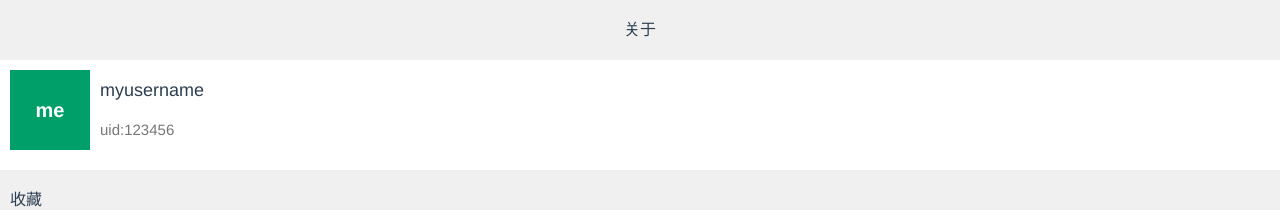
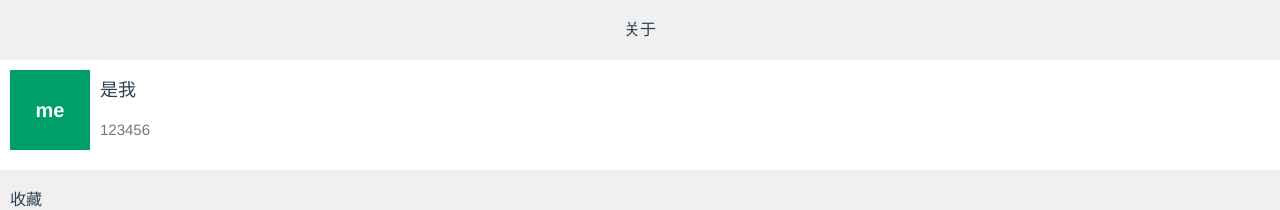
Before and after one commit to sweetgrass/VUE3test, a Vue app: page /about in a window 1280 px wide. Shown: the top 210 px of the page. Built offline with nearby package versions, Linux system fonts and the light colour scheme.

Commit message:
use kee-alive,delete teleport

```diff
--- a/src/components/SingleMessage.vue
+++ b/src/components/SingleMessage.vue
@@ -74,6 +74,7 @@ const props = defineProps({
     border-radius: 10px;
     font-size: 15px;
     line-height: 20px;
+    text-align: left;
 }
 .isMe .msgtxt{
     background: #1ec58d;
--- /dev/null
+++ b/src/components/UserCard.vue
@@ -0,0 +1,53 @@
+<template>
+    <div class="shortcut" @click='aboutme'>
+            <div class="me" ><slot></slot></div>
+            <div class="uinfo">
+                <div class="un">{{props.user.name}}</div>
+                <div class="uid">{{props.user.uid}}</div>
+            </div>
+        </div>
+</template>
+<script setup>
+import {defineProps} from 'vue';
+let props = defineProps({
+    user:Object
+})
+</script>
+<style scoped>
+.shortcut{
+    position: relative;
+    width:100%;
+    height:100px;
+    cursor:pointer;
+}
+.me{
+    position: absolute;
+    top:10px;
+    left:10px;
+    width:80px;
+    height:80px;
+    line-height: 80px;
+    background: #009f69;
+    color:white;
+    font-weight: 600;
+    font-size: 20px;
+    text-align: center;
+}
+.uinfo{
+    display: inline-block;
+    position: absolute;
+    top:10px;
+    left:100px;
+    text-align: left;
+}
+.uinfo>div{
+    line-height: 40px;
+}
+.un{
+    font-size: 18px;
+}
+.uid{
+    font-size: 15px;
+    color:#777;
+}
+</style>
--- a/src/pages/About.vue
+++ b/src/pages/About.vue
@@ -1,12 +1,6 @@
 <template>
     <div class="abtme">
-        <div class="shortcut" @click='aboutme'>
-            <div class="me" >me</div>
-            <div class="uinfo">
-                <div class="un">myusername</div>
-                <div class="uid">uid:123456</div>
-            </div>
-        </div>
+        <UserCard @click='aboutme' :user='user'>me</UserCard>
         <div class="bottomarea">
             <div class="more">
                 <div class="funcslot">收藏</div>
@@ -15,11 +9,18 @@
             </div>
             <div class="setup">设置</div>
         </div>
-        <router-view></router-view>
+
     </div>
+    <router-view></router-view>
 </template>
 <script setup>
+import {ref} from 'vue';
 import {useRouter} from 'vue-router';
+import UserCard from '../components/UserCard.vue'
+let user = ref({
+    name:'是我',
+    uid:123456
+})
 let router = useRouter();
 let aboutme = ()=>{
     router.push('/about/me');
@@ -29,41 +30,7 @@ let aboutme = ()=>{
 .abtme{
     position: relative;
 }
-.shortcut{
-    position: relative;
-    width:100%;
-    height:100px;
-    cursor:pointer;
-}
-.me{
-    position: absolute;
-    top:10px;
-    left:10px;
-    width:80px;
-    height:80px;
-    line-height: 80px;
-    background: #009f69;
-    color:white;
-    font-weight: 600;
-    font-size: 20px;
-}
-.uinfo{
-    display: inline-block;
-    position: absolute;
-    top:10px;
-    left:100px;
-    text-align: left;
-}
-.uinfo>div{
-    line-height: 40px;
-}
-.un{
-    font-size: 18px;
-}
-.uid{
-    font-size: 15px;
-    color:#777;
-}
+
 .bottomarea{
     position: relative;
 }
--- a/src/pages/AboutMe.vue
+++ b/src/pages/AboutMe.vue
@@ -1,5 +1,5 @@
 <template>
-  <teleport to="body">
+  <!-- <teleport to="body"> -->
     <div class="fullPageContainer">
       <div class='top'>
         <div class="returnto" @click='returntoabout'>返回</div>
@@ -13,7 +13,7 @@
         <div class="each">其他</div>
       </div>
     </div>
-  </teleport>
+  <!-- </teleport> -->
 </template>
 <script setup>
 import {useRouter} from 'vue-router';
@@ -48,5 +48,6 @@ let returntoabout = ()=>{
     border-bottom: 1px solid #eee;
     cursor:pointer;
     padding:0 20px;
+    text-align: left;
 }
 </style>
--- a/src/pages/FBooks.vue
+++ b/src/pages/FBooks.vue
@@ -23,6 +23,11 @@
     </div>
   </div>
 </template>
+<script>
+    export default {
+      name: 'fbooks',
+    };
+</script>
 <script setup>
 import IconBar from "../components/IconBar.vue";
 import { ref, onBeforeMount, computed } from "vue";
@@ -39,12 +44,14 @@ onBeforeMount(async () => {
     loading.value = false;
   }
 });
+let router = useRouter();
 let friendInfo = (e) => {
   let path = e.path;
   for(let i = 0;i<path.length;i++){
 
       if(path[i].className=='alc'){
           let uid = path[i].dataset.uid;
+          router.push('/friendInfo/'+uid);
       }
   }
 };
--- /dev/null
+++ b/src/pages/Friend.vue
@@ -0,0 +1,26 @@
+<template>
+  <!-- <teleport to='body'> -->
+  <div class="fullPageContainer">
+    <UserCard :user="user">{{ user.uid }}</UserCard>
+  </div>
+  <!-- </teleport> -->
+</template>
+<script>
+export default{
+    name:'friend'
+}
+</script>
+<script setup>
+import UserCard from "../components/UserCard.vue";
+import { ref, onBeforeMount } from "vue";
+import { useRouter } from "vue-router";
+let router = useRouter();
+let user = ref({
+  name: "test",
+  uid: "",
+});
+onBeforeMount(() => {
+  let uid = router.currentRoute.value.params.uid;
+  user.value.uid = uid;
+});
+</script>
--- a/src/pages/Login.vue
+++ b/src/pages/Login.vue
@@ -1,5 +1,5 @@
 <template>
-  <teleport to="body">
+  <!-- <teleport to="body"> -->
     <div class="fullPageContainer lgc">
       <div class="loginContainer">
         <div class="head">
@@ -51,7 +51,7 @@
         </div>
       </div>
     </div>
-  </teleport>
+  <!-- </teleport> -->
 </template>
 <script setup>
 import { useStore } from "vuex";
--- a/src/pages/Reg.vue
+++ b/src/pages/Reg.vue
@@ -1,5 +1,5 @@
 <template>
-<teleport to='body'>
+<!-- <teleport to='body'> -->
     <div class='fullPageContainer'>
         <div class="regc">
             <div class="labelc">
@@ -18,7 +18,7 @@
             <button class='regbtn'>注册</button>
         </div>
     </div>
-</teleport>
+<!-- </teleport> -->
 
 </template>
 <script setup>
--- a/src/pages/message.vue
+++ b/src/pages/message.vue
@@ -1,32 +1,41 @@
 <template>
-  <div class='msglist'>
-    <div v-if='loading'>正在获取聊天数据...</div>
-    <Msbar v-for='item in listhere' :key="item.latestMessage.time" @click="talkToSB(item.username)" :item='item'></Msbar>
-
+  <div class="msglist">
+    <div v-if="loading">正在获取聊天数据...</div>
+    <Msbar
+      v-for="item in listhere"
+      :key="item.latestMessage.time"
+      @click="talkToSB(item.username)"
+      :item="item"
+    ></Msbar>
   </div>
 </template>
+<script>
+export default {
+  name: "message",
+};
+</script>
 <script setup>
-import { ref,onBeforeMount,computed } from "vue";
-import {useRouter} from 'vue-router'
-import {useStore} from 'vuex';
-import Msbar from '../components/MessageBar.vue';
+import { ref, onBeforeMount, computed } from "vue";
+import { useRouter } from "vue-router";
+import { useStore } from "vuex";
+import Msbar from "../components/MessageBar.vue";
 
 let store = useStore();
 let router = useRouter();
-let talkToSB = (un)=>{
-  console.log(un)
-  router.push('/talkTo/zs')
-}
+let talkToSB = (un) => {
+
+  router.push("/talkTo/"+un);
+};
 let listok = ref(false);
-let listhere = computed(()=>{
+let listhere = computed(() => {
   return store.state.currentList;
 });
-let loading = ref(true)
-onBeforeMount(async ()=>{
-  let lst = await store.dispatch('getlist');
+let loading = ref(true);
+onBeforeMount(async () => {
+  let lst = await store.dispatch("getlist");
   loading.value = false;
-  listok.value = lst=='success'?true:false;
-})
+  listok.value = lst == "success" ? true : false;
+});
 </script>
 <style scoped>
 .fullPage {
@@ -37,7 +46,7 @@ onBeforeMount(async ()=>{
   left: 0;
   background: white;
 }
-.msglist{
-  padding:0 10px;
+.msglist {
+  padding: 0 10px;
 }
 </style>
--- a/src/pages/talkto.vue
+++ b/src/pages/talkto.vue
@@ -1,11 +1,11 @@
 <template>
-  <teleport to="body">
+  <!-- <teleport to="body"> -->
     <div class="fullPageContainer">
       <suspense>
         <div classs="chatboxcontainer">
           <div class="chatBoxTop">
             <div class="close" @click="returnTo">返回</div>
-            <div class="name">张三</div>
+            <div class="name">{{uname}}</div>
           </div>
           <div class="chatBox" :ref="setChatRef">
             <SingleMessage
@@ -35,8 +35,13 @@
         </div>
       </suspense>
     </div>
-  </teleport>
+  <!-- </teleport> -->
 </template>
+<script>
+export default{
+  name:'talkto'
+}
+</script>
 <script setup>
 import SingleMessage from "../components/SingleMessage.vue";
 import { ref, defineProps, onBeforeMount, onUpdated, onMounted } from "vue";
@@ -70,9 +75,10 @@ let scrollTo = function () {
   let rf = chatRef.value[0];
   rf.lastElementChild.scrollIntoView();
 };
+let uname = ref('');
 onBeforeMount(async () => {
-  let uid = router.currentRoute.value.params.uid;
-  let tp = await getHistoryByUID(uid);
+  uname.value = router.currentRoute.value.params.uid;
+  let tp = await getHistoryByUID(uname.value);
   msHistory.value = tp.messages;
 });
 onUpdated((to, from) => {
--- a/src/router/index.js
+++ b/src/router/index.js
@@ -3,6 +3,7 @@ import store from '../store/index.js';
 import HelloWorld from '../components/HelloWorld.vue'
 import message from '../pages/message.vue'
 import FBooks from '../pages/FBooks.vue'
+import Friend from '../pages/Friend.vue'
 import Find from '../pages/Find.vue'
 import About from '../pages/About.vue'
 import LoginPage from '../pages/Login.vue'
@@ -20,39 +21,68 @@ const router = createRouter({
     {
       path:'/login',
       name:'login',
-      component:LoginPage
+      component:LoginPage,
+      meta:{
+        keepAlive:false
+      }
     },
     {
       path:'/reg',
       name:'reg',
-      component:RegPage
+      component:RegPage,
+      meta:{
+        keepAlive:false
+      }
     },
     {
       name:'home',
       path: '/',
       alias:'/home',
-      component:message
+      component:message,
+      meta:{
+        keepAlive:true
+      }
 
     },
     {
       path:'/message',
       name:'message',
-      component:message
+      component:message,
+      meta:{
+        keepAlive:true
+      }
     },
     {
       path:'/talkTo/:uid',
       name:'talkTo',
-      component:TalkTo
+      component:TalkTo,
+      meta:{
+        keepAlive:false
+      }
     },
     {
       path:'/fBooks',
       name:'fBooks',
-      component:FBooks
+      component:FBooks,
+      meta:{
+        keepAlive:true
+      }
+    },
+    {
+      path:'/friendInfo/:uid',
+      name:'friendInfo',
+      component:Friend,
+      meta:{
+        keepAlive:false
+      }
     },
     {
       path:'/find',
       name:'find',
-      component:Find
+      component:Find,
+      meta:{
+        keepAlive:true
+      }
     },
     {
       path:'/about',
@@ -63,7 +93,10 @@ const router = createRouter({
           path:'me',
           component:AboutMe
         }
-      ]
+      ],
+      meta:{
+        keepAlive:true
+      }
     },
   ]
 })
```
Also changed, not shown: src/pages/Home.vue (+12 -4 lines).
